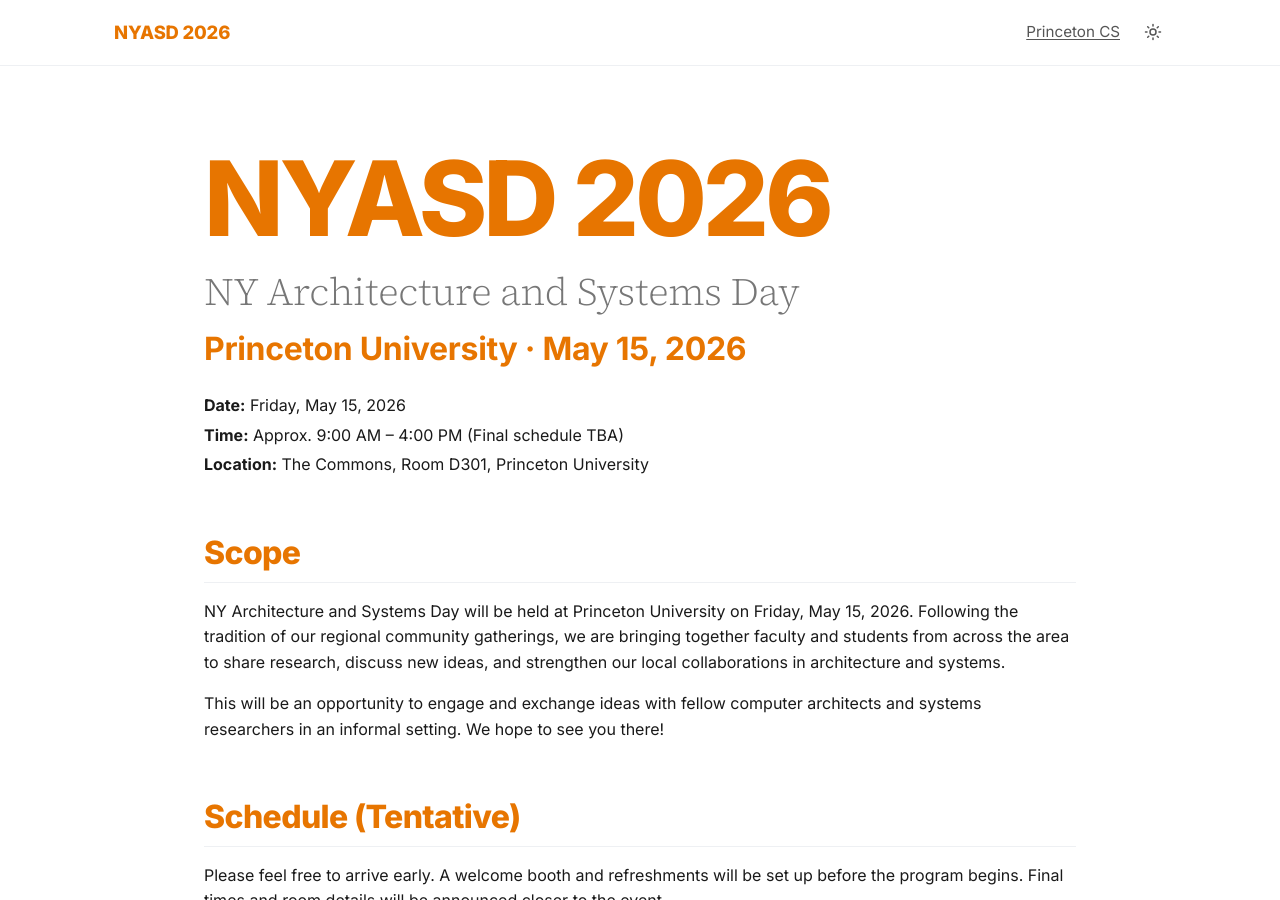
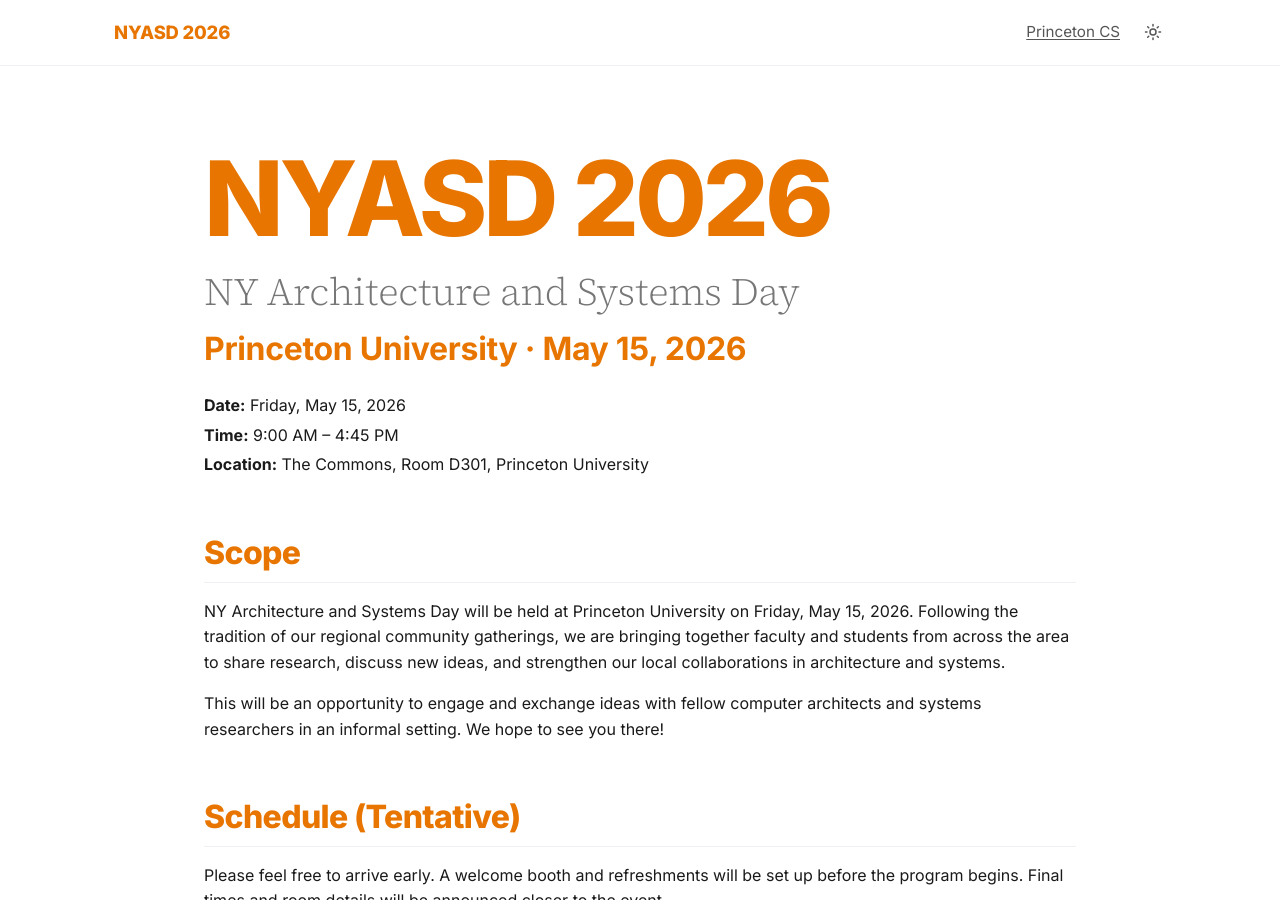
Before and after one commit to princetoncomputerarch/princetoncomputerarch.github.io, a Jekyll site: the page built from index.html, in a window 1280 px wide and 900 px high. Built offline with Jekyll 4.4.1, drawn with Linux system fonts in a browser that asks for light colours.

Commit message:
Tighten hero time, compress speaker photos
- Hero time: '9:00 AM – 4:45 PM' (matches schedule end at 4:45 PM closing remarks); dropped 'Final schedule TBA' parenthetical
- Compressed viji_picture.png 5.4MB -> 620KB (1912x2185 -> 600x686)
- Compressed sneha_picture.png 843KB -> 577KB (750x1000 -> 600x800)
- Removed leftover image.png screenshot from repo root

```diff
--- a/_data/hero.yml
+++ b/_data/hero.yml
@@ -16,6 +16,6 @@
   - label: "Date"
     value: "Friday, May 15, 2026"
   - label: "Time"
-    value: "Approx. 9:00 AM – 4:00 PM (Final schedule TBA)"
+    value: "9:00 AM – 4:45 PM"
   - label: "Location"
     value: "The Commons, Room D301, Princeton University"
```
Also changed, not shown: assets/img/sneha_picture.png.
